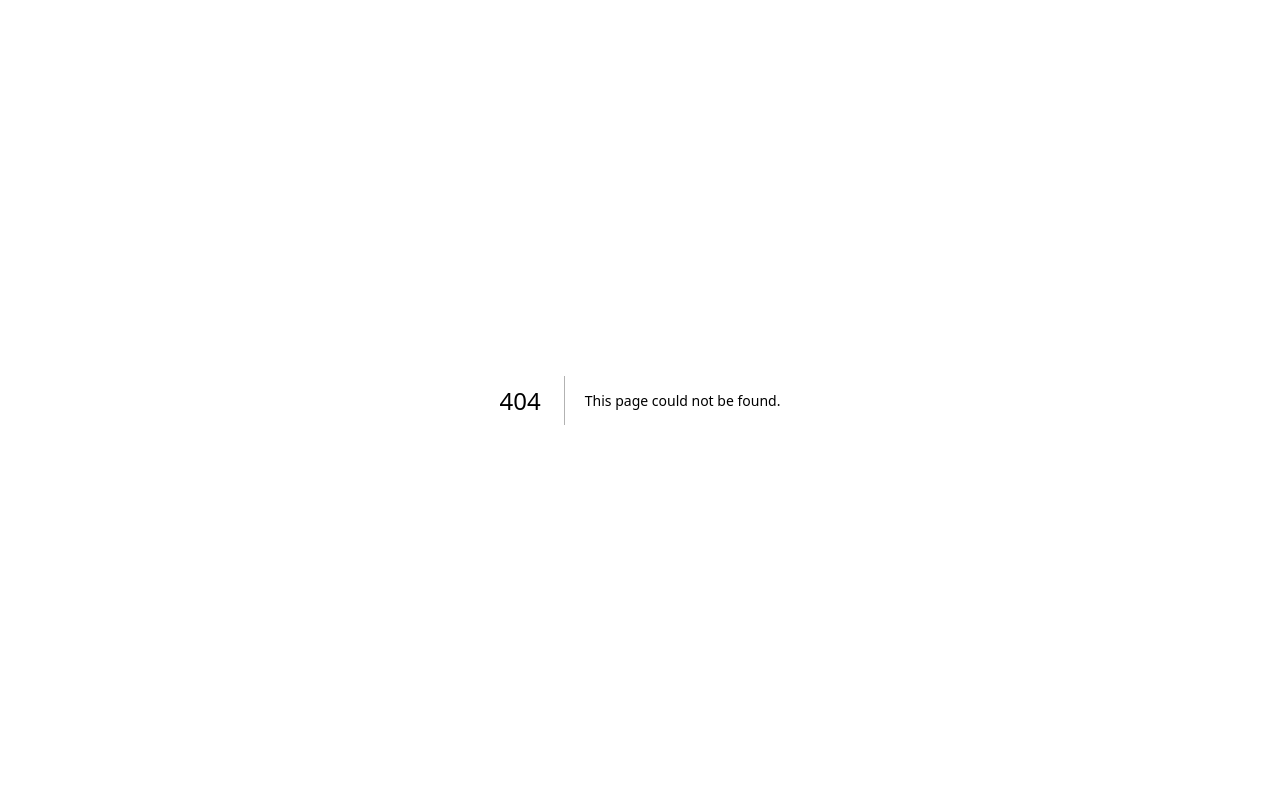
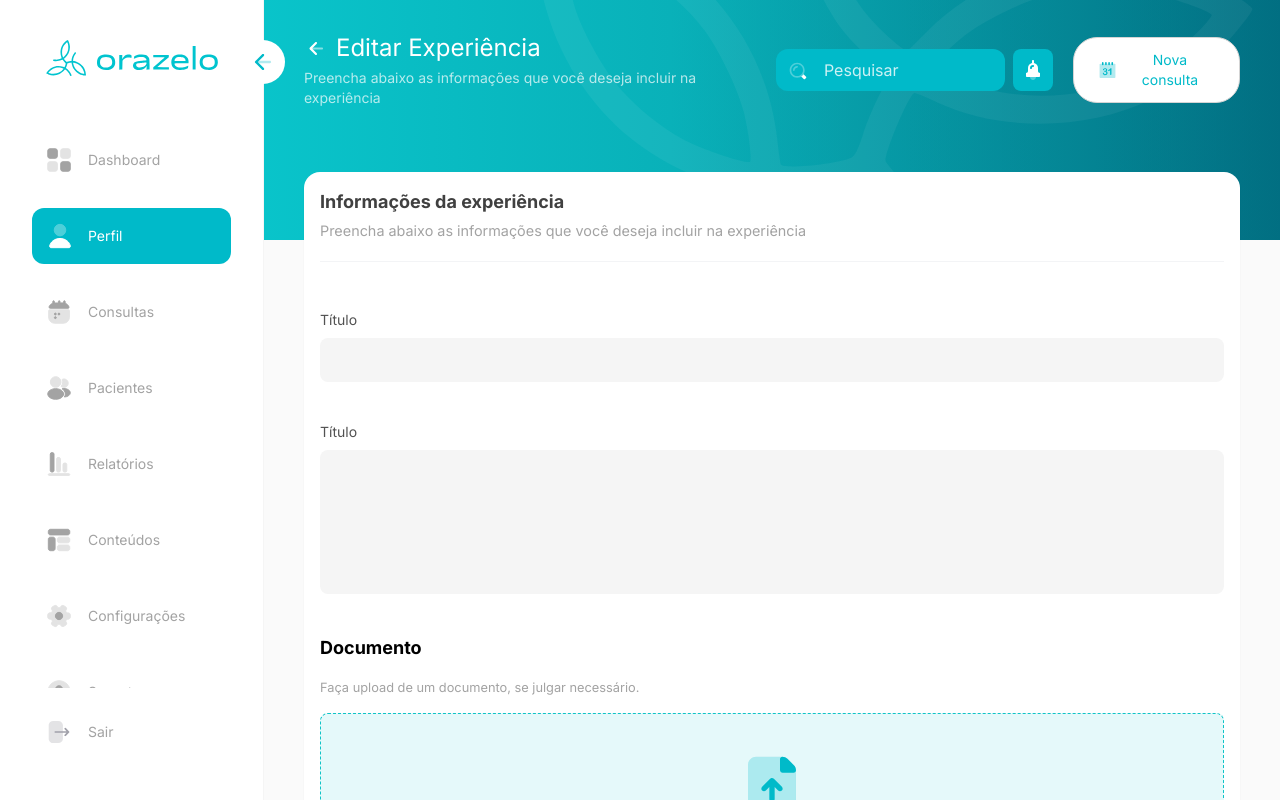
Before and after one commit to marcusvbda/orazelo-adm, a Next.js app: page /admin/profile/specialties-edit in a window 1280 px wide. Before the commit this address had no page. Shown: the top 800 px of the page. Built offline with nearby package versions, Linux system fonts and the light colour scheme.

Commit message:
specialtiesform

```diff
--- a/src/app/admin/page.tsx
+++ b/src/app/admin/page.tsx
@@ -52,6 +52,7 @@ const EditFeedback = ({ feedback }: any) => {
         </button>
       }
       title="Visualização de feedback"
+      cardClassName="max-h-screen overflow-y-auto"
     >
       <div className="flex flex-col gap-6">
         <div className="w-full rounded-lg bg-gray-50 p-4 flex gap-6 items-center border border-gray-100">
--- a/src/app/admin/profile/page.tsx
+++ b/src/app/admin/profile/page.tsx
@@ -9,7 +9,8 @@ import ScheduleCheckups from "@/components/ScheduleCheckups";
 import SpecialtiesCards from "@/components/SpecialtieCards";
 import Tabs from "@/components/Tabs";
 import Link from "next/link";
-import { ReactNode, useMemo, useState } from "react";
+import { useRouter, useSearchParams } from "next/navigation";
+import { ReactNode, useEffect, useMemo, useState } from "react";
 
 const ProfileAvatar = (): ReactNode => {
   return (
@@ -157,12 +158,19 @@ const QualificationsCard = (): ReactNode => {
 };
 
 export default function ProfilePage(): ReactNode {
+  const searchParams = useSearchParams();
+  const [tab, setTab] = useState(Number(searchParams.get("tab") ?? "0"));
+  const router = useRouter();
   const tabsOptions = useMemo(
     () => ["Visão geral", "Qualificações", "Experiências", "Especialidades"],
     []
   );
 
-  const [tab, setTab] = useState(1);
+  useEffect(() => {
+    const params = new URLSearchParams(searchParams.toString());
+    params.set("tab", tab.toString());
+    router.push(`${window.location.pathname}?${params.toString()}`);
+  }, [tab, router, searchParams]);
 
   return (
     <div className="flex flex-col">
--- /dev/null
+++ b/src/app/admin/profile/specialties-edit/page.tsx
@@ -0,0 +1,52 @@
+import AspectRatio from "@/components/AspectRatio";
+import BackLink from "@/components/back-link";
+import Card from "@/components/Card";
+import Navbar from "@/components/navbar";
+import { SpecialtiesForm } from "@/components/SpecialtieCards";
+import Switch from "@/components/Switch";
+import { ReactNode } from "react";
+
+const InputRow = ({ label, children }: any) => {
+  return (
+    <div className="flex flex-col md:flex-row gap-2 items-center mb-4">
+      <label className="w-full md:w-5/12 text-neutral-600">{label}</label>
+      <div className="w-full md:w-7/12 ml-auto flex-col flex md:flex-row gap-2">
+        {children}
+      </div>
+    </div>
+  );
+};
+
+export default function SpecialtiesEdit(): ReactNode {
+  return (
+    <div className="flex flex-col">
+      <Navbar
+        text={
+          <BackLink className="text-white text-2xl" href="/admin/profile?tab=3">
+            Editar Experiência
+          </BackLink>
+        }
+        description="Preencha abaixo as informações que você deseja incluir na experiência"
+      />
+      <div className="relative top-[-100px] overflow-y-auto theme-container">
+        <div className="flex flex-col gap-4">
+          <Card className="flex flex-col gap-2 ">
+            <h4 className="text-neutral-700 font-bold text-lg border-b border-gray-100 pb-4 mb-6">
+              Informações da experiência
+              <br />
+              <small className="font-normal font-xs text-neutral-400">
+                Preencha abaixo as informações que você deseja incluir na
+                experiência
+              </small>
+            </h4>
+            <SpecialtiesForm />
+            <div className="flex gap-2 justify-end">
+              <button className="btn ghost">Descartar</button>
+              <button className="btn primary">Salvar alterações</button>
+            </div>
+          </Card>
+        </div>
+      </div>
+    </div>
+  );
+}
--- a/src/components/Card.tsx
+++ b/src/components/Card.tsx
@@ -13,7 +13,7 @@ export default function Card({
 }: IProps): ReactNode {
   return (
     <div
-      className={`bg-white p-4 shadow-sm rounded-2xl max-h-screen overflow-y-auto flex-1 ${className}`}
+      className={`bg-white p-4 shadow-sm rounded-2xl flex-1 ${className}`}
       style={style}
     >
       {children ? children : <></>}
--- a/src/components/Modal.tsx
+++ b/src/components/Modal.tsx
@@ -10,13 +10,15 @@ interface IProps {
   children: ReactNode;
   size?: string;
   title?: string;
+  cardClassName?: string;
 }
 
 export default function Modal({
   source,
   children,
-  size = "8/12",
+  size = "7/12",
   title = "",
+  cardClassName = "",
 }: IProps): ReactNode {
   const [open, setOpen] = useState(false);
   return (
@@ -28,7 +30,7 @@ export default function Modal({
         createPortal(
           <div className="fixed inset-0 bg-black/20 z-50 flex justify-center items-center p-4 cursor-pointer">
             <div className={`w-full md:w-${size}`}>
-              <Card className="w-full max-h-full">
+              <Card className={`w-full max-h-full ${cardClassName}`}>
                 <div className="flex items-center justify-between mb-4 pb-4 border-b border-gray-100">
                   <h4 className="text-neutral-700 text-xl font-semibold">
                     {title}
--- a/src/components/SpecialtieCards.tsx
+++ b/src/components/SpecialtieCards.tsx
@@ -6,24 +6,9 @@ import Card from "./Card";
 import Modal from "./Modal";
 import AspectRatio from "./AspectRatio";
 
-const AddNew = (): ReactNode => {
+export const SpecialtiesForm = (): ReactNode => {
   return (
-    <Modal
-      size="5/12"
-      source={
-        <button className="btn primary">
-          <span className="hidden md:block">Adicionar novo</span>
-        </button>
-      }
-      title="Adicionar nova"
-    >
-      <div className="flex flex-col gap-2">
-        <h4 className="text-lg font-bold">Informações da especialidade</h4>
-        <small className="text-neutral-400 font-sm">
-          Preencha abaixo as informações que você deseja incluir na
-          especialidade adquirida
-        </small>
-
+    <>
       <div className="flex flex-col gap-2 my-4">
         <label className="w-full md:w-5/12 text-neutral-600 text-sm">
           Título
@@ -64,6 +49,29 @@ const AddNew = (): ReactNode => {
           <AspectRatio src="/specialties-3.svg" size={{ height: 120 }} />
         </div>
       </div>
+    </>
+  );
+};
+
+const AddNew = (): ReactNode => {
+  return (
+    <Modal
+      size="5/12"
+      source={
+        <button className="btn primary">
+          <span className="hidden md:block">Adicionar novo</span>
+        </button>
+      }
+      title="Adicionar nova"
+      cardClassName="max-h-screen overflow-y-auto"
+    >
+      <div className="flex flex-col gap-2">
+        <h4 className="text-lg font-bold">Informações da especialidade</h4>
+        <small className="text-neutral-400 font-sm">
+          Preencha abaixo as informações que você deseja incluir na
+          especialidade adquirida
+        </small>
+        <SpecialtiesForm />
         <button className="btn primary self-end !px-10">Adicionar</button>
       </div>
     </Modal>
@@ -77,6 +85,7 @@ const SpecialtiesCard = ({
   className,
 }: any): ReactNode => {
   return (
+    <Link href={`/admin/profile/specialties-edit`}>
       <Card
         className={`w-full h-full bg-right bg-no-repeat flex flex-col ${className}`}
       >
@@ -84,6 +93,7 @@ const SpecialtiesCard = ({
         <div className="mt-auto text-sm text-primary">{title}</div>
         <div className="mt-2 text-neutral-800">{description}</div>
       </Card>
+    </Link>
   );
 };
 export default function SpecialtiesCards(): ReactNode {
```
Lines whose indentation alone changed are shown as unchanged.
